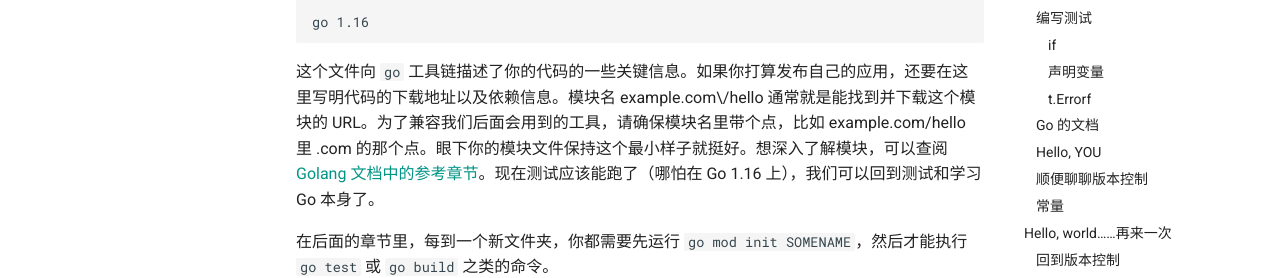
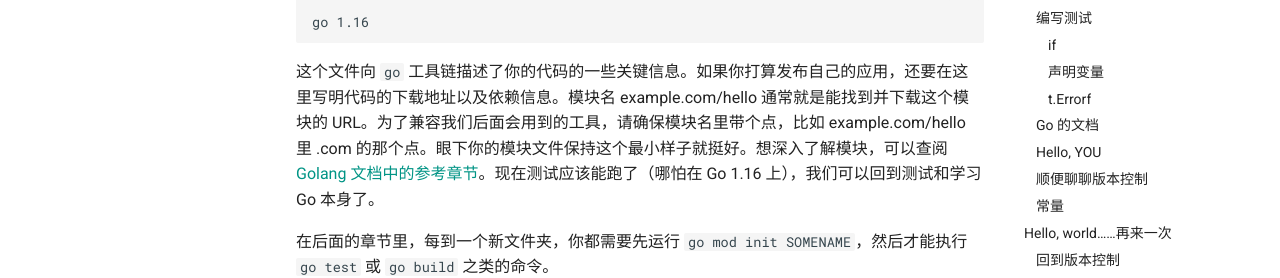
Before and after one commit to zeta2333/learn-go-with-tests-zh, an MkDocs documentation site: the page built from docs/hello-world.md, in a window 1280 px wide and 900 px high, scrolled down 1701 px. Shown: the part 198-476 px from the top of the window. Built offline with MkDocs 1.6.1 and Material for MkDocs 9.7.7, drawn with Linux system fonts in a browser that asks for light colours; comment, search, counter and statistics services are not loaded.

````diff
--- a/docs/hello-world.md
+++ b/docs/hello-world.md
@@ -83,7 +83,7 @@ module example.com/hello
 go 1.16
 ```
 
-这个文件向 `go` 工具链描述了你的代码的一些关键信息。如果你打算发布自己的应用，还要在这里写明代码的下载地址以及依赖信息。模块名 example\.com\/hello 通常就是能找到并下载这个模块的 URL。为了兼容我们后面会用到的工具，请确保模块名里带个点，比如 example\.com/hello 里 .com 的那个点。眼下你的模块文件保持这个最小样子就挺好。想深入了解模块，可以查阅 [Golang 文档中的参考章节](https://golang.org/doc/modules/gomod-ref)。现在测试应该能跑了（哪怕在 Go 1.16 上），我们可以回到测试和学习 Go 本身了。
+这个文件向 `go` 工具链描述了你的代码的一些关键信息。如果你打算发布自己的应用，还要在这里写明代码的下载地址以及依赖信息。模块名 example.com/hello 通常就是能找到并下载这个模块的 URL。为了兼容我们后面会用到的工具，请确保模块名里带个点，比如 example.com/hello 里 .com 的那个点。眼下你的模块文件保持这个最小样子就挺好。想深入了解模块，可以查阅 [Golang 文档中的参考章节](https://golang.org/doc/modules/gomod-ref)。现在测试应该能跑了（哪怕在 Go 1.16 上），我们可以回到测试和学习 Go 本身了。
 
 在后面的章节里，每到一个新文件夹，你都需要先运行 `go mod init SOMENAME`，然后才能执行 `go test` 或 `go build` 之类的命令。
 
````
Also changed, not shown: README.md (+1 -0 lines), _translation/hello-world/05-revision.md (+1 -1 lines), _translation/hello-world/translation.md (+1 -1 lines).
